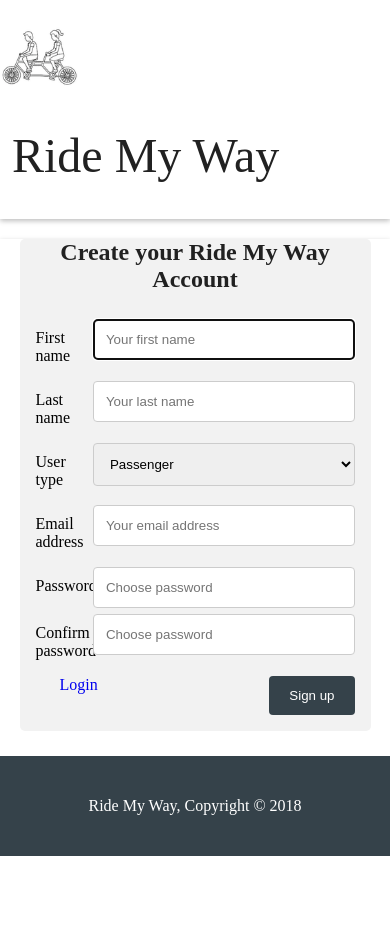
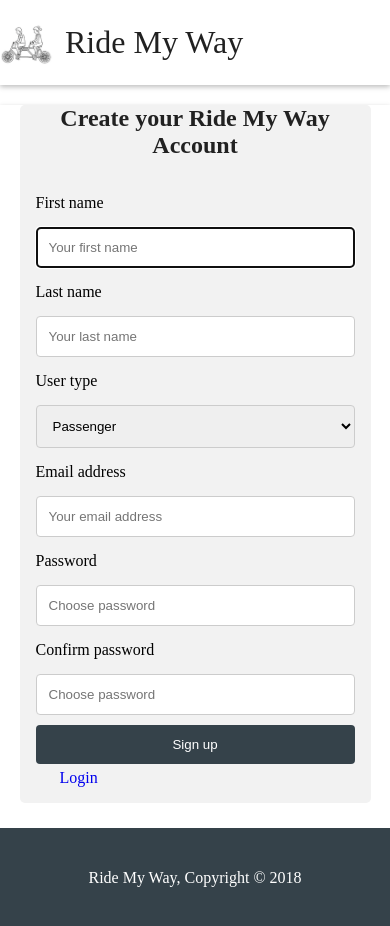
Before and after one commit to collinewait/ride-my-way, a plain HTML site: page signup.html in a window 390 px wide. Before the commit the page ends 856 px from the top, so only its background shows below. Drawn offline with Linux system fonts and the light colour scheme.

Commit message:
[#158283666] Add break points to sign up page

```diff
--- /dev/null
+++ b/css/responsive.css
@@ -0,0 +1,30 @@
+.container {
+    display: flex;
+    flex-wrap: wrap;
+  }
+
+@media screen and (max-width: 600px) {
+    .header__logo {
+        height: 48px;
+        margin-right: 0.5em;
+      }
+    .header__title {
+        margin-left: 0;
+        font-size: 2em;
+        vertical-align: bottom;
+    }
+    .col-25, .col-75, input[type=submit] {
+      width: 100%;
+      margin-top: 5px;
+    }
+
+    .log_in{order: 1;}
+  }
+
+@media screen and (min-width: 850px) {
+    main, .header__inner, .content {
+      width: 850px;
+      margin-left: auto;
+      margin-right: auto;
+    }
+}
--- a/signup.html
+++ b/signup.html
@@ -6,6 +6,7 @@
     <meta http-equiv="X-UA-Compatible" content="ie=edge">
     <title>Ride My Way | sign up</title>
     <link rel="stylesheet" type="text/css" href="css/main.css">
+    <link rel="stylesheet" type="text/css" href="css/responsive.css">
 </head>
 <body>
 
```
